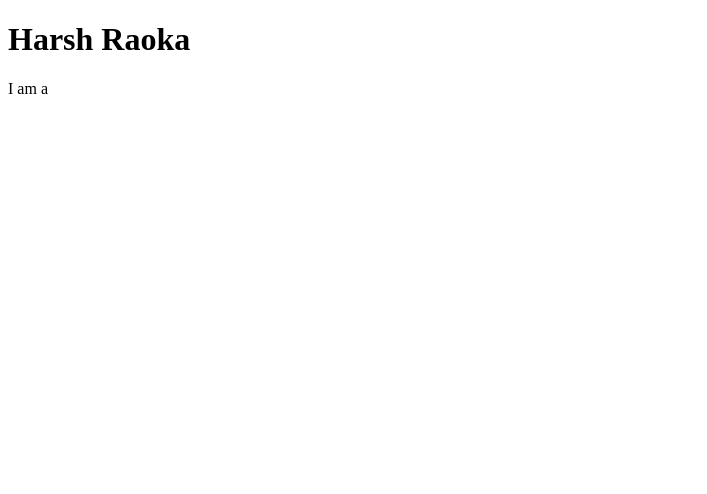
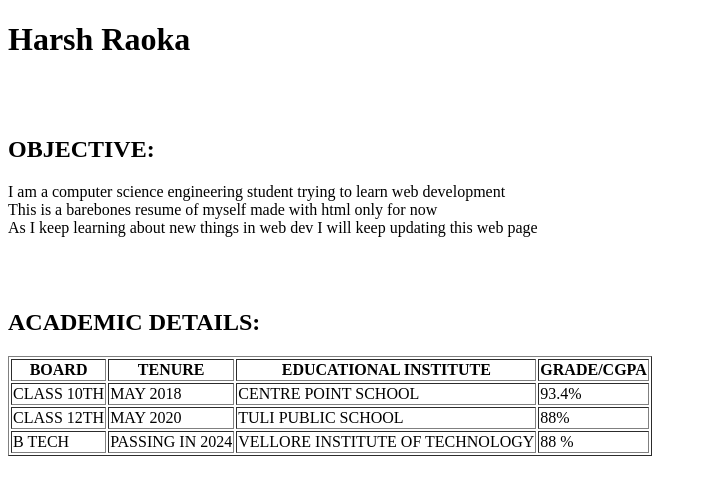
Before and after one commit to harshraoka/resume, a plain HTML site: page index.html in a window 1280 px wide. Shown: the whole page, without its empty margins (0-707 px from the left). Drawn offline with Linux system fonts and the light colour scheme.

Commit message:
feat-added basic html

```diff
--- a/index.html
+++ b/index.html
@@ -8,6 +8,44 @@
 </head>
 <body>
     <h1>Harsh Raoka</h1>
-    <p>I am a </p>
+<br><br>
+    <h2 >OBJECTIVE:
+        </h2>
+    <p>I am a computer science engineering student trying to learn web development
+        <br>
+    This is a barebones resume of myself made with html only for now
+    <br>
+    As I keep learning about new things in web dev I will keep updating this web page
+    </p>
+    <br><br>
+    <h2 >ACADEMIC DETAILS:
+        </h2>
+
+<table border="">
+    <tr>
+        <th>BOARD</th>
+        <th>TENURE</th>
+        <th>EDUCATIONAL INSTITUTE</th>
+        <TH>GRADE/CGPA</TH>
+    </tr>
+    <TR>
+        <TD>CLASS 10TH</TD>
+        <TD>MAY 2018</TD>
+        <TD>CENTRE POINT SCHOOL</TD>
+        <TD>93.4%</TD>
+    </TR>
+    <TR>
+        <TD>CLASS 12TH</TD>
+        <TD>MAY 2020</TD>
+        <TD>TULI PUBLIC SCHOOL</TD>
+        <TD>88%</TD>
+    </TR>
+    <TR>
+        <TD>B TECH</TD>
+        <TD>PASSING IN 2024</TD>
+        <TD>VELLORE INSTITUTE OF TECHNOLOGY</TD>
+        <TD>88 %</TD>
+    </TR>
+</table>
 </body>
 </html>
```
